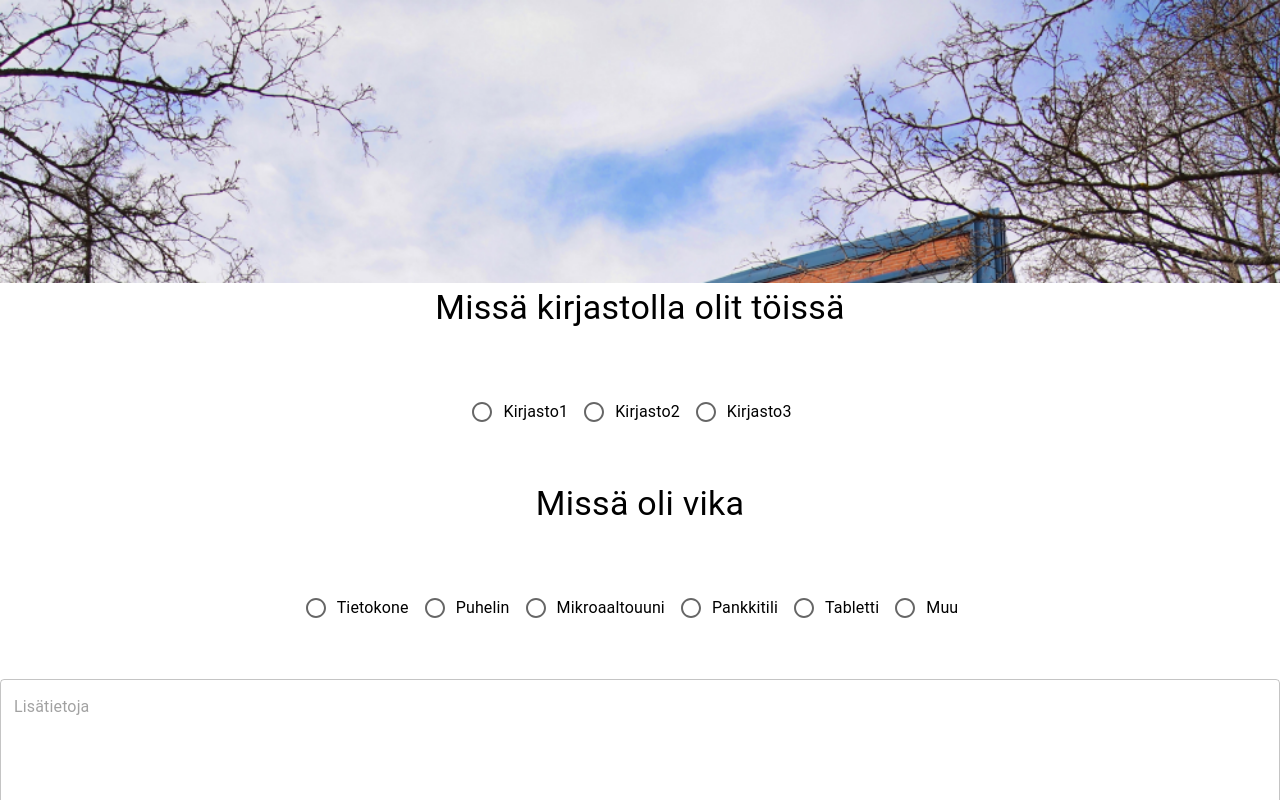
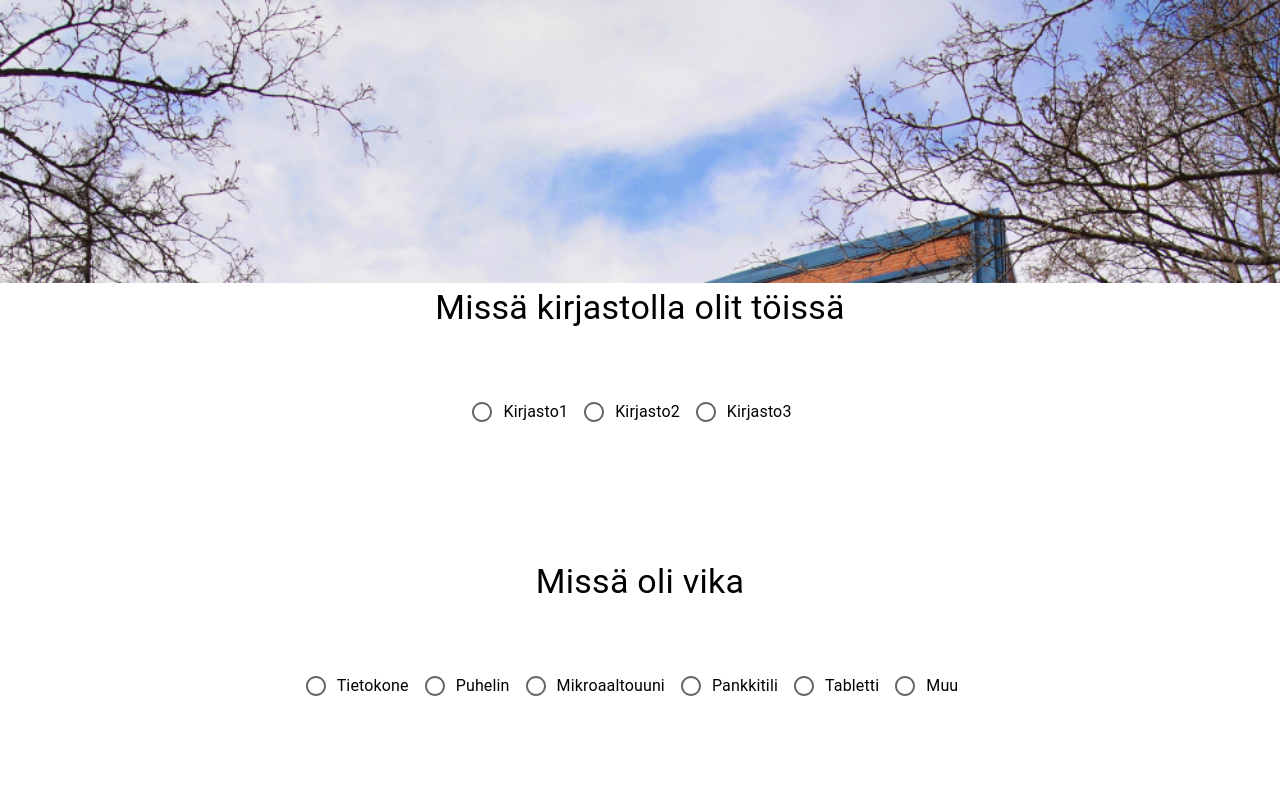
Before and after one commit to PaloPatrik/Kirjasto-projekti, a React (Create React App) app: page / in a window 1280 px wide. Shown: the top 800 px of the page. Built offline with nearby package versions, Linux system fonts and the light colour scheme.

Commit message:
Update App.css

```diff
--- a/src/App.css
+++ b/src/App.css
@@ -15,7 +15,7 @@ header {
   }
 
   .radio-group {
-    margin-bottom: 50px;
+    margin-bottom: 10%;
     margin-top: 50px;
   }
 
```
